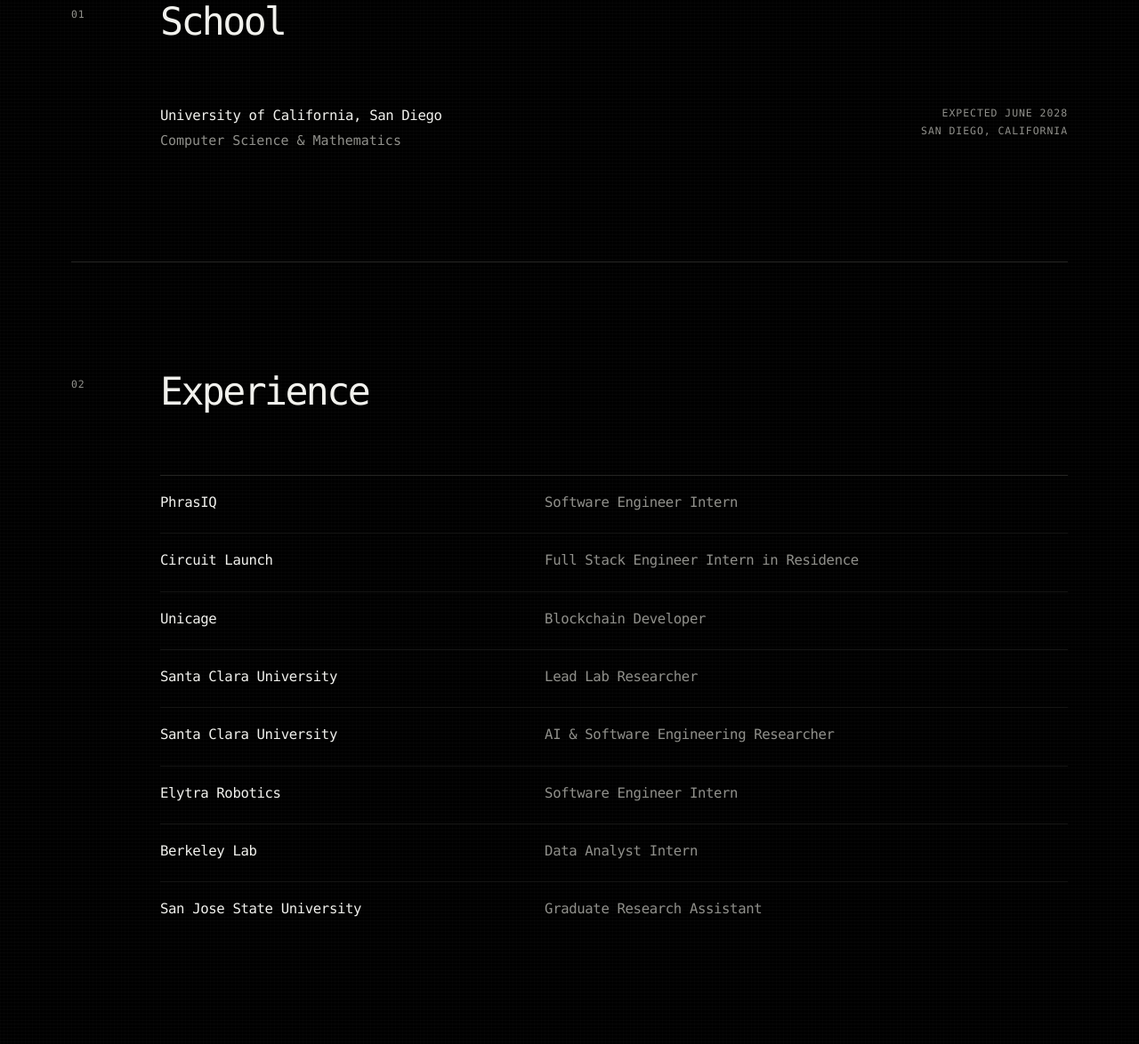
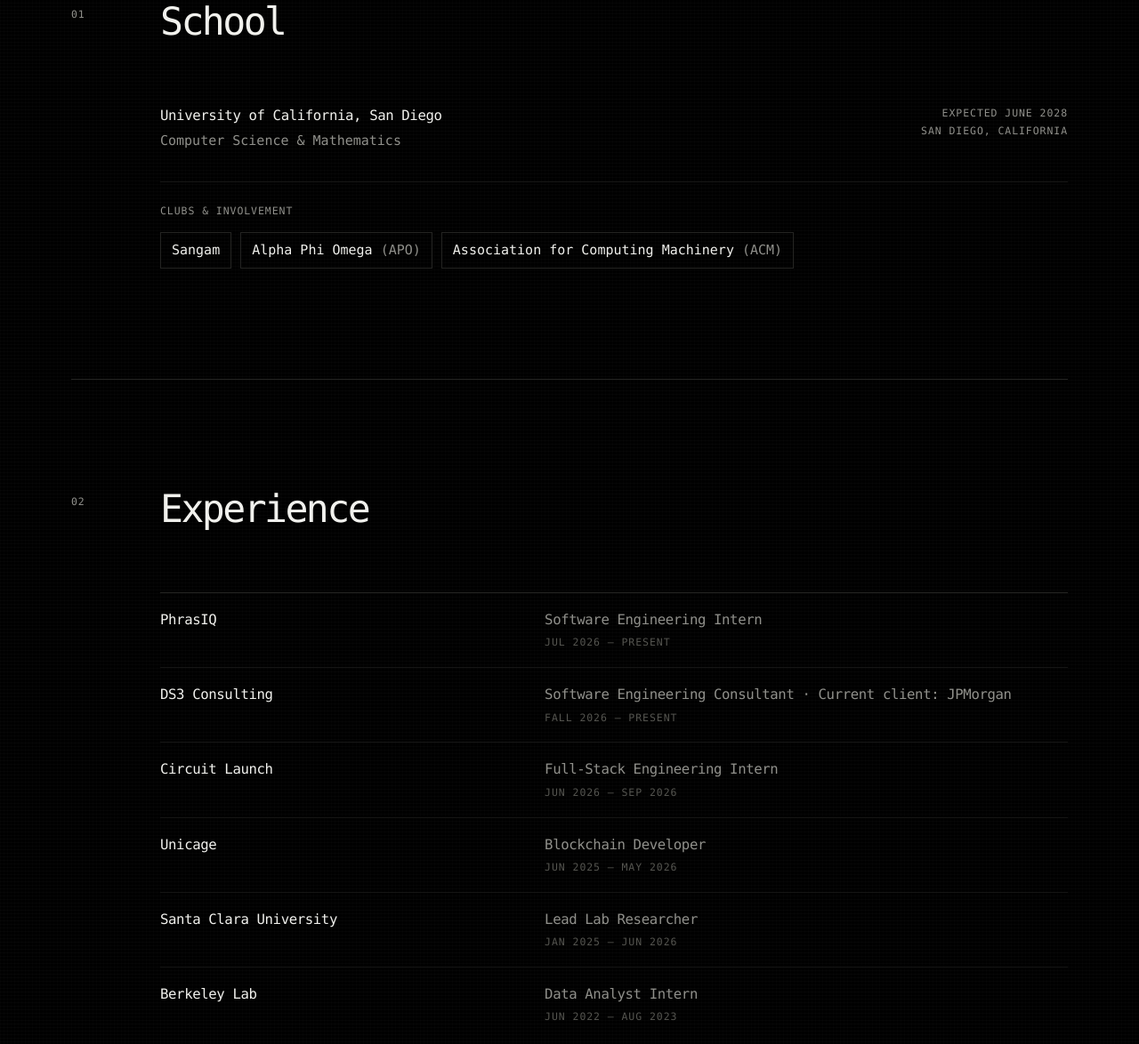
Before and after one commit to v1dit/v1dit.github.io, a plain HTML site: page index.html in a window 1280 px wide. Shown: the part 809-1983 px from the top of the page at 89% size. Drawn offline with Linux system fonts and the light colour scheme.

Commit message:
Update resume and portfolio experience

```diff
--- a/app.js
+++ b/app.js
@@ -1,35 +1,33 @@
 const experience = [
   {
     company: "PhrasIQ",
-    title: "Software Engineer Intern",
+    title: "Software Engineering Intern",
+    date: "Jul 2026 – Present",
+  },
+  {
+    company: "DS3 Consulting",
+    title: "Software Engineering Consultant · Current client: JPMorgan",
+    date: "Fall 2026 – Present",
   },
   {
     company: "Circuit Launch",
-    title: "Full Stack Engineer Intern in Residence",
+    title: "Full-Stack Engineering Intern",
+    date: "Jun 2026 – Sep 2026",
   },
   {
     company: "Unicage",
     title: "Blockchain Developer",
+    date: "Jun 2025 – May 2026",
   },
   {
     company: "Santa Clara University",
     title: "Lead Lab Researcher",
-  },
-  {
-    company: "Santa Clara University",
-    title: "AI & Software Engineering Researcher",
-  },
-  {
-    company: "Elytra Robotics",
-    title: "Software Engineer Intern",
+    date: "Jan 2025 – Jun 2026",
   },
   {
     company: "Berkeley Lab",
     title: "Data Analyst Intern",
-  },
-  {
-    company: "San Jose State University",
-    title: "Graduate Research Assistant",
+    date: "Jun 2022 – Aug 2023",
   },
 ];
 
@@ -53,7 +51,7 @@
     url: "https://github.com/kgarg2468/kiro-nozomio-hack",
   },
   {
-    title: "Top 4 · AWS Building the Next YC Unicorn",
+    title: "2nd Place · AWS Building the Next YC Unicorn",
     project: "Erevna",
     date: "Apr 2026",
     url: "https://github.com/v1dit/erevna",
@@ -65,7 +63,7 @@
     url: "https://github.com/shlawgathon/BlueDocs",
   },
   {
-    title: "SCU ACM Hackathon Finalist",
+    title: "3rd Place · SCU ACM Hackathon",
     project: "DriveWatch AI",
     date: "Nov 2024",
     url: "https://github.com/v1dit/AWS2024",
@@ -109,7 +107,7 @@
   },
   {
     name: "DriveWatch AI",
-    description: "Computer-vision driver safety project and SCU ACM finalist.",
+    description: "Computer-vision driver safety project and SCU ACM third-place winner.",
     stack: "Python · Computer vision",
     url: "https://github.com/v1dit/AWS2024",
   },
@@ -169,7 +167,10 @@
   .map((role) => `
     <article class="role">
       <h3 class="role__company">${escapeHtml(role.company)}</h3>
-      <h3 class="role__title">${escapeHtml(role.title)}</h3>
+      <div class="role__details">
+        <h3 class="role__title">${escapeHtml(role.title)}</h3>
+        <p class="role__date">${escapeHtml(role.date)}</p>
+      </div>
     </article>`)
   .join("");
 
--- a/index.html
+++ b/index.html
@@ -6,12 +6,12 @@
     <meta name="theme-color" content="#000000" />
     <meta
       name="description"
-      content="Vidit Agarwal — AI full-stack engineer, researcher, and 6x hackathon winner studying Computer Science and Mathematics at UC San Diego."
+      content="Vidit Agarwal — software engineer, researcher, and hackathon winner studying Computer Science and Mathematics at UC San Diego."
     />
     <meta property="og:title" content="Vidit Agarwal" />
     <meta
       property="og:description"
-      content="Software engineer, researcher, and 6x hackathon winner."
+      content="Software engineer, researcher, and hackathon winner with $8K+ earned across six events."
     />
     <meta property="og:type" content="website" />
     <meta property="og:url" content="https://v1dit.github.io/" />
@@ -56,6 +56,14 @@
             </div>
             <p class="meta">Expected June 2028<br />San Diego, California</p>
           </div>
+          <div class="school-involvement">
+            <h3>Clubs &amp; involvement</h3>
+            <ul aria-label="Clubs">
+              <li>Sangam</li>
+              <li>Alpha Phi Omega <span>(APO)</span></li>
+              <li>Association for Computing Machinery <span>(ACM)</span></li>
+            </ul>
+          </div>
         </div>
       </section>
 
@@ -74,6 +82,7 @@
             <h2 id="wins-heading">Hackathon record</h2>
             <span class="count" aria-label="Six placements">06</span>
           </div>
+          <p class="awards-summary">$8K+ earned across six events.</p>
           <div id="awards-list" class="awards-grid"></div>
         </div>
       </section>
--- a/styles.css
+++ b/styles.css
@@ -261,6 +261,39 @@
   text-align: right;
 }
 
+.school-involvement {
+  margin-top: 34px;
+  padding-top: 24px;
+  border-top: 1px solid var(--soft-line);
+}
+
+.school-involvement h3 {
+  margin-bottom: 14px;
+  color: var(--muted);
+  font-size: 0.72rem;
+  font-weight: 400;
+  letter-spacing: 0.08em;
+  text-transform: uppercase;
+}
+
+.school-involvement ul {
+  display: flex;
+  flex-wrap: wrap;
+  gap: 10px;
+  margin: 0;
+  padding: 0;
+  list-style: none;
+}
+
+.school-involvement li {
+  padding: 8px 12px;
+  border: 1px solid var(--line);
+}
+
+.school-involvement li span {
+  color: var(--muted);
+}
+
 .timeline {
   border-top: 1px solid var(--line);
 }
@@ -286,6 +319,14 @@
   color: var(--muted);
 }
 
+.role__date {
+  margin: 5px 0 0;
+  color: var(--dim);
+  font-size: 0.72rem;
+  letter-spacing: 0.08em;
+  text-transform: uppercase;
+}
+
 .section-heading-row {
   display: flex;
   justify-content: space-between;
@@ -300,6 +341,11 @@
   letter-spacing: -0.12em;
   line-height: 0.7;
   user-select: none;
+}
+
+.awards-summary {
+  margin: -28px 0 28px;
+  color: var(--muted);
 }
 
 .awards-grid {
```
Also changed, not shown: 1 other file.
